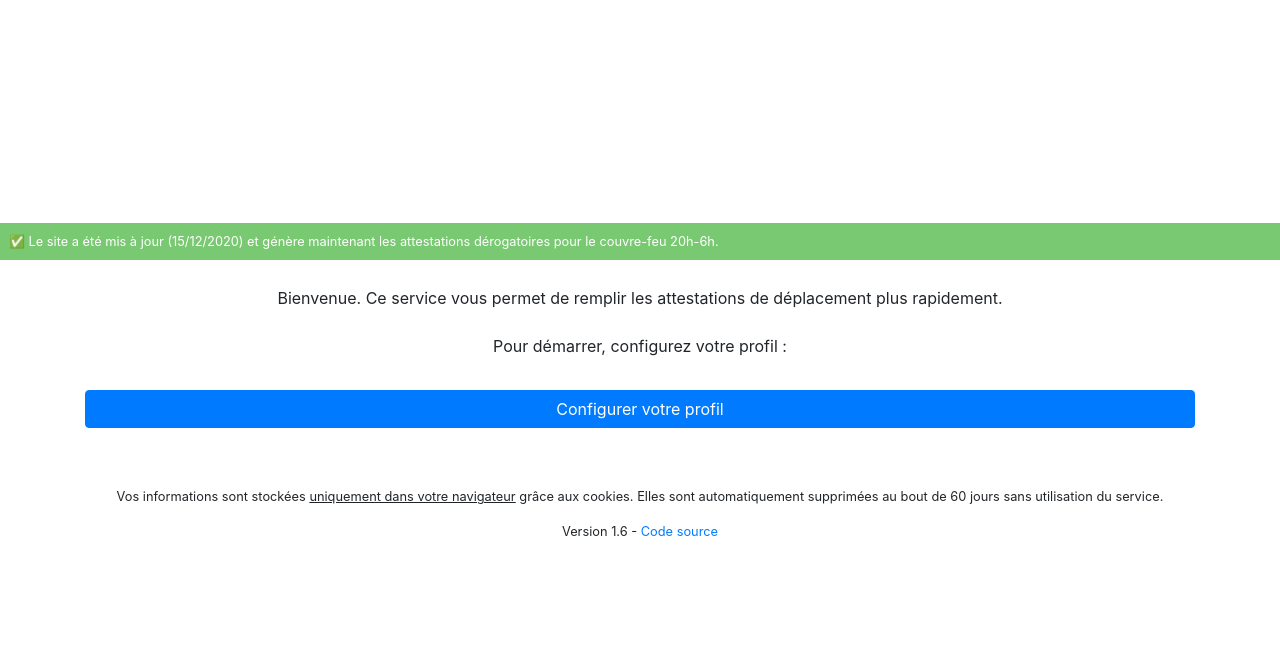
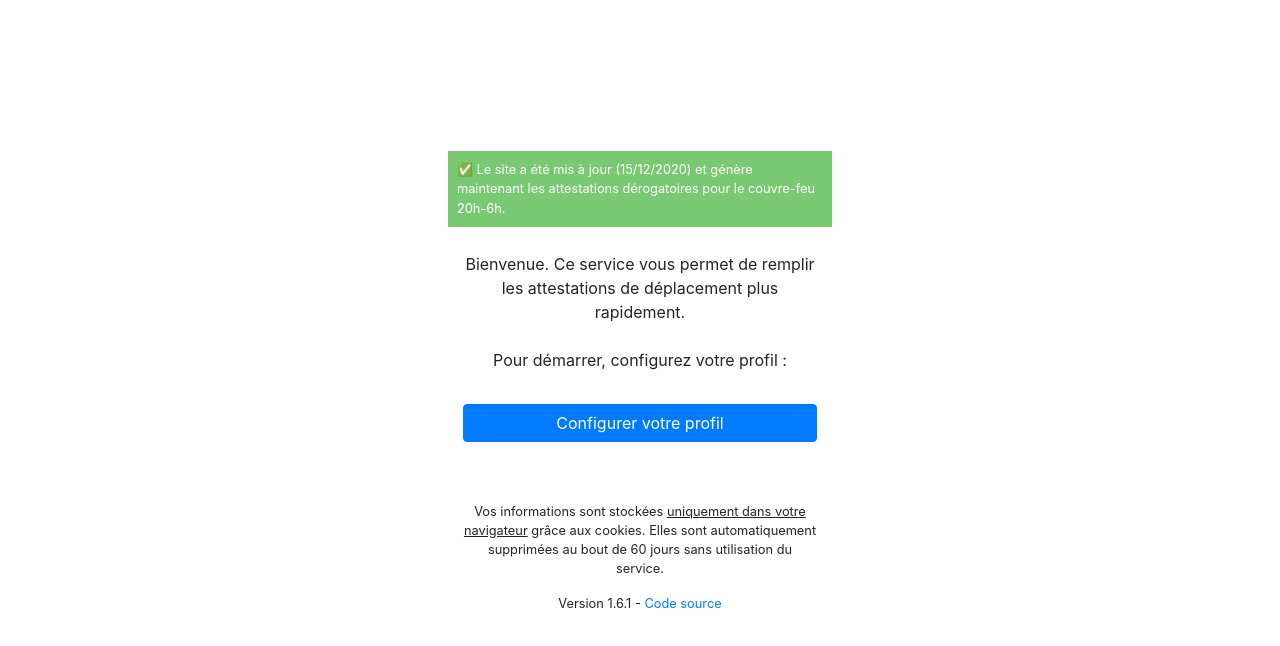
Before and after one commit to clementlize/covid19-attestation, a website built with Parcel: page src/index.html in a window 1280 px wide. Built offline with nearby package versions, Linux system fonts and the light colour scheme.

Commit message:
v1.6.1: resized for large screens

```diff
--- a/src/index.html
+++ b/src/index.html
@@ -12,6 +12,8 @@
     <title>Attestation de déplacement dérogatoire</title>
 </head>
 <body>
+
+    <div id="webpage_container">
 
         <p
             class="alert  alert-danger  d-none"
@@ -29,7 +31,9 @@
 
         <div class="container" id="footer">
             <p id="confidentialite"><br>Vos informations sont stockées <u>uniquement dans votre navigateur</u> grâce aux cookies. Elles sont automatiquement supprimées au bout de 60 jours sans utilisation du service.</p>
-        <p id="confidentialite">Version 1.6 - <a href="https://github.com/clementlize/covid19-attestation" target="_blank">Code source</a></p>
+            <p id="confidentialite">Version 1.6.1 - <a href="https://github.com/clementlize/covid19-attestation" target="_blank">Code source</a></p>
+        </div>
+
     </div>
 
     <script src="./js/main.js"></script>
--- a/src/style.css
+++ b/src/style.css
@@ -111,3 +111,17 @@ body {
     margin-bottom: 2em;
     margin-top: -1.5em;
 }
+
+@media(min-width: 576px) {
+
+    body {
+
+        display: flex;
+        align-items: center;
+    }
+
+    #webpage_container {
+
+        max-width: 30vw;
+    }
+}
```
Lines whose indentation alone changed are shown as unchanged.
